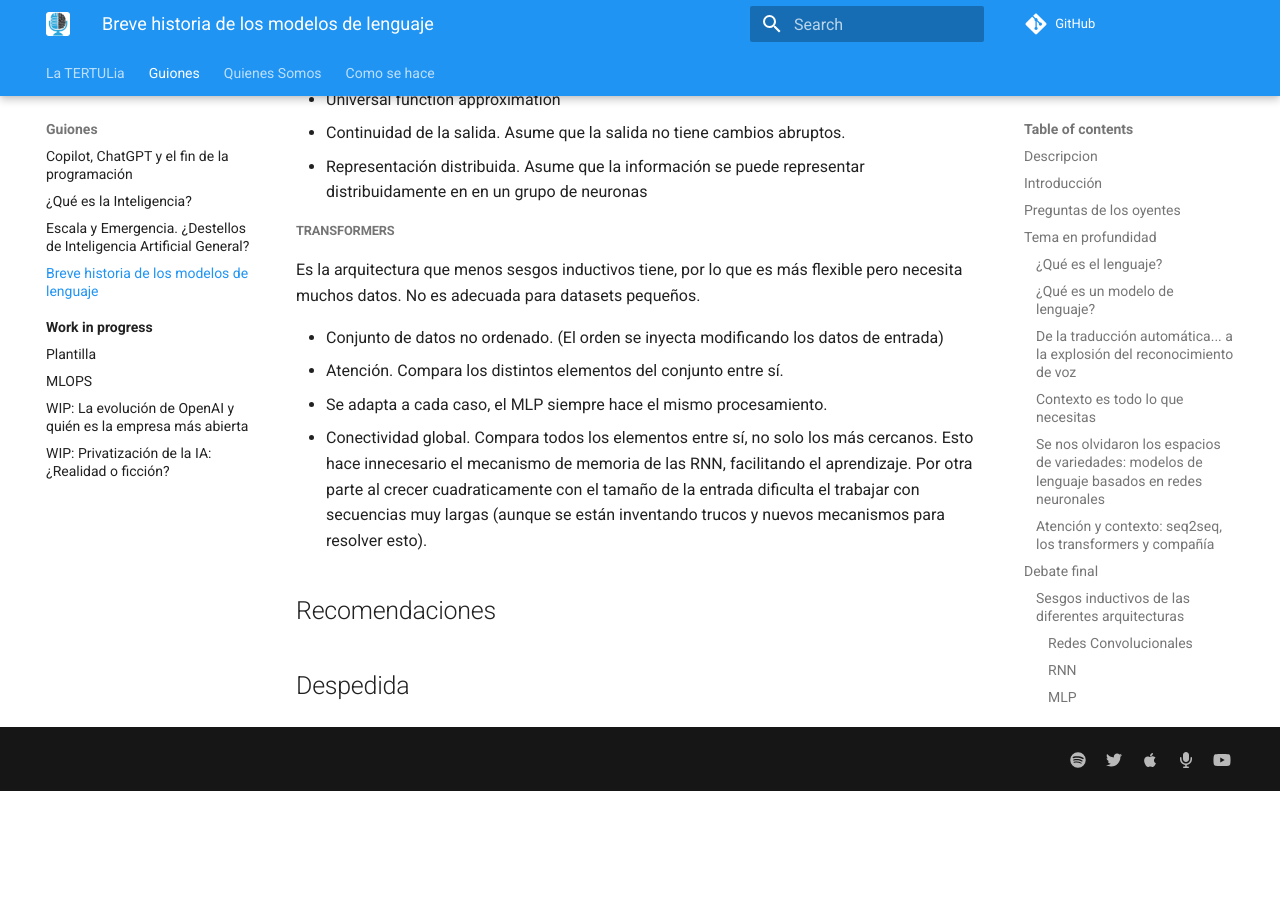
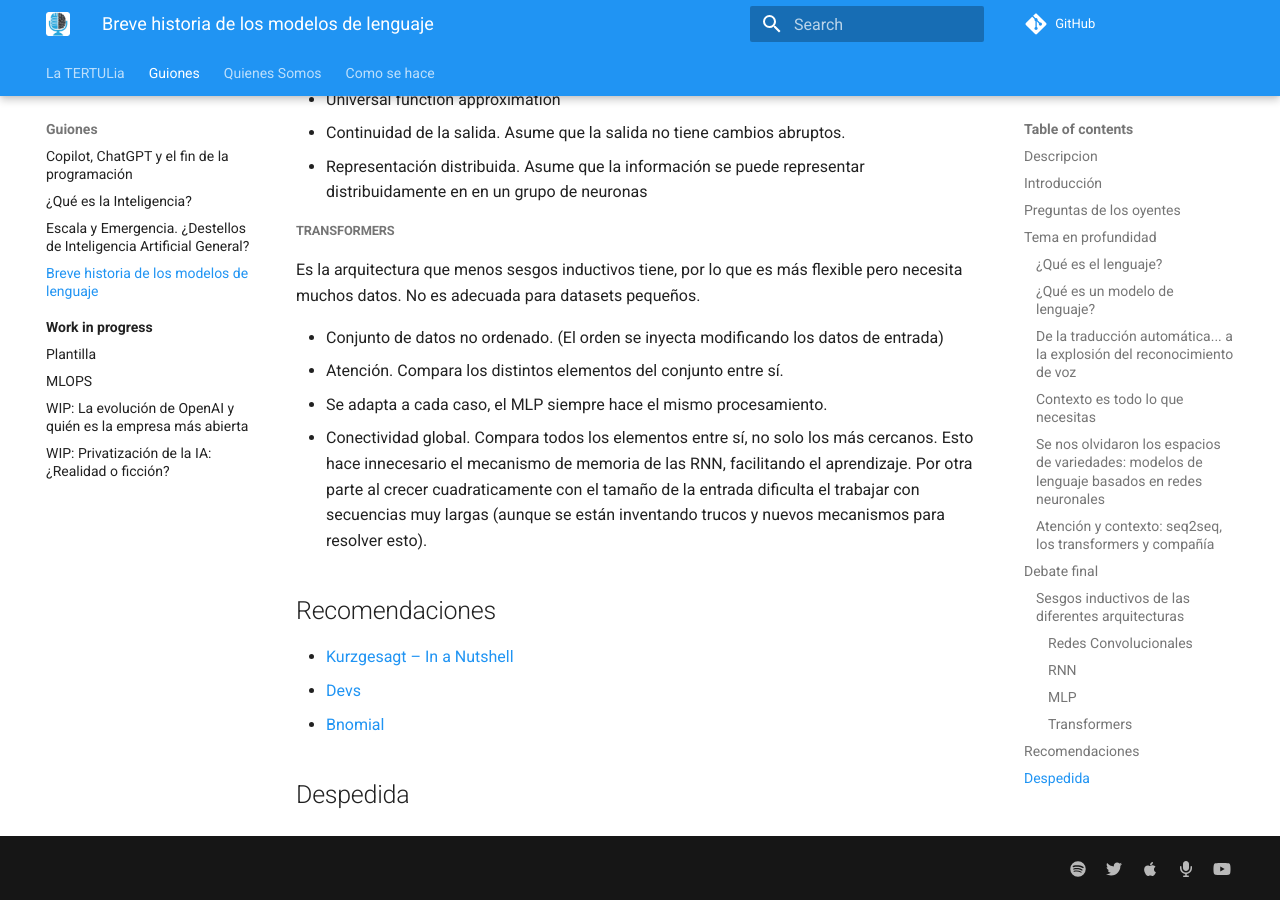
Before and after one commit to ironbar/tertulia_inteligencia_artificial, an MkDocs documentation site: the page built from docs/guiones/04-historia-modelos-lenguaje.md, in a window 1280 px wide and 900 px high, scrolled down 8431 px. Built offline with MkDocs 1.6.1 and Material for MkDocs 9.7.7, drawn with Linux system fonts in a browser that asks for light colours; comment, search, counter and statistics services are not loaded; before the commit the page ends 9222 px from its top, so only the background shows below that.

Commit message:
added recomendaciones

```diff
--- a/docs/guiones/04-historia-modelos-lenguaje.md
+++ b/docs/guiones/04-historia-modelos-lenguaje.md
@@ -423,4 +423,8 @@ Es la arquitectura que menos sesgos inductivos tiene, por lo que es más flexibl
 
 ## Recomendaciones
 
+- [Kurzgesagt – In a Nutshell](https://www.youtube.com/@kurzgesagt)
+- [Devs](https://www.filmaffinity.com/es/film120510.html)
+- [Bnomial](https://today.bnomial.com/)
+
 ## Despedida
```
